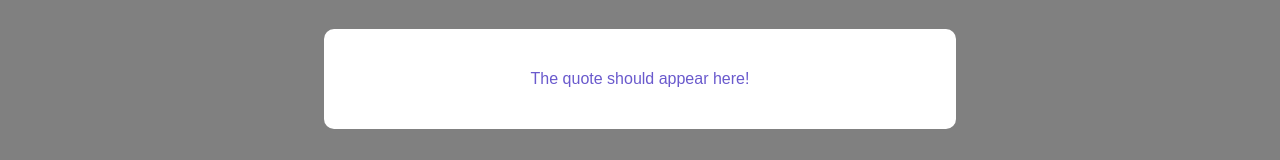
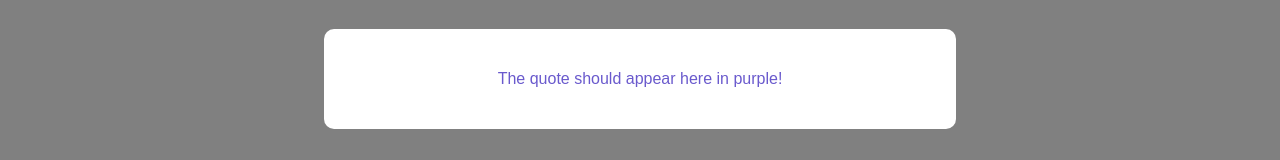
Before and after one commit to zoem1991/NewRepo, a plain HTML site: page index.html in a window 1280 px wide. Shown: the part 179-339 px from the top of the page. Drawn offline with Linux system fonts and the light colour scheme.

Commit message:
This is a commit

```diff
--- a/index.html
+++ b/index.html
@@ -15,7 +15,7 @@
 
     <div class="flexbox">
         <section id="generate-quote">
-            <span id="quote">The quote should appear here!</span>
+            <span id="quote">The quote should appear here in purple!</span>
         </section>
     </div>
 </body>
```
